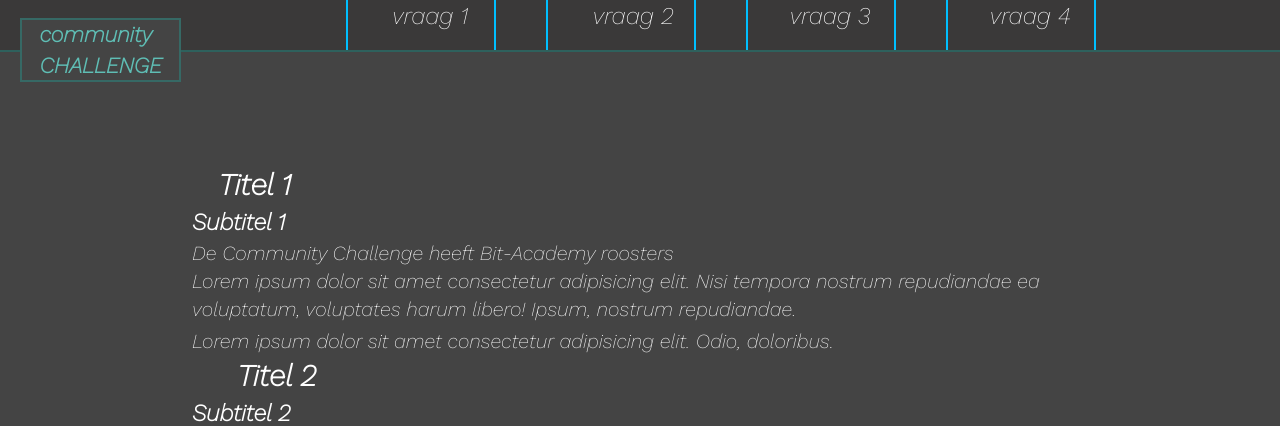
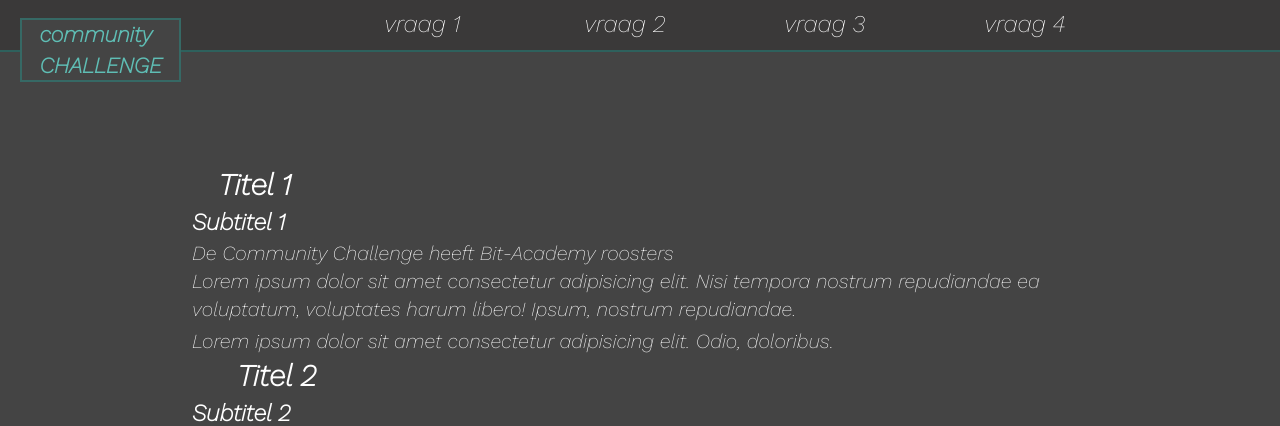
Before and after one commit to Molly-creator/BIT-Schedules, a PHP site: page / in a window 1280 px wide. Shown: the top 426 px of the page. Run offline with PHP 8.4, Linux system fonts and the light colour scheme.

Commit message:
versie 1.1

```diff
--- a/style.css
+++ b/style.css
@@ -82,13 +82,15 @@ nav li {
 }
 
 nav a {
-
+    display: flex;
+    margin-left:20px;
+    justify-items: center;
+    align-items: center;
     text-decoration: none;
     color: var(--text-color);
-    width: 100%;
+    width: 150px;
     height: 100%;
-    border-left: var(--contrast-color-blue) 2px solid;
-    border-right: var(--contrast-color-blue) 2px solid;
+
 }
 
 nav a:visited {
@@ -100,7 +102,7 @@ nav li:hover {
     /* background-image: linear-gradient(0deg,rgb(95, 190, 181),#444);
     filter: drop-shadow( 0 0 6px rgb(15, 210, 236)); */
 
-    box-shadow:  0 0 .7em rgb(15, 210, 236);
+    box-shadow:  0 0 .8em rgb(15, 210, 236);
     overflow: visible;
 }
 nav a:hover .material-icons{
```
